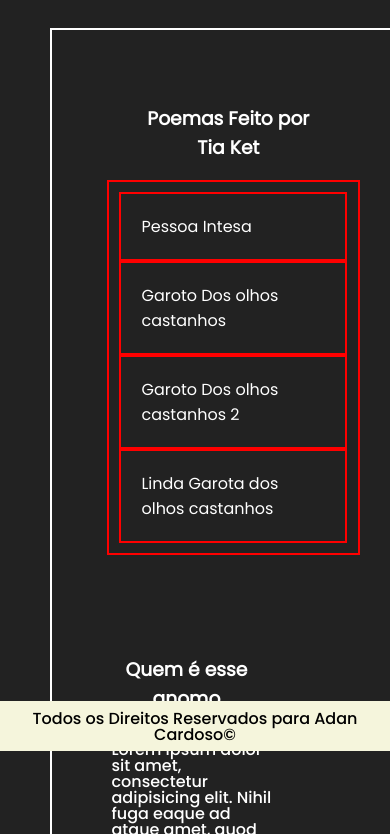
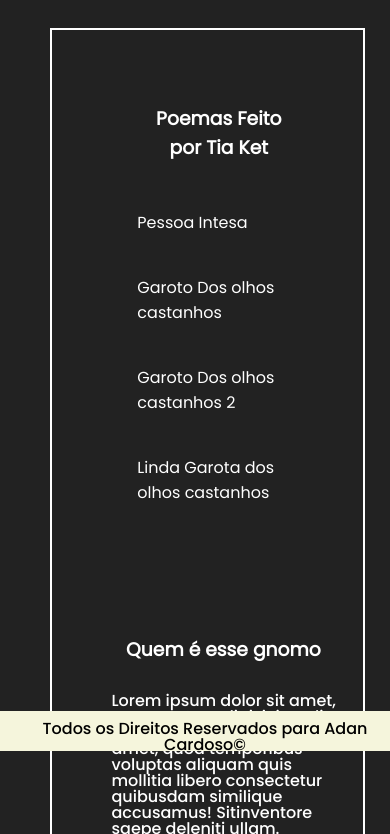
Before and after one commit to adancard/online, a plain HTML site: page tiaket/index.html in a window 390 px wide. Shown: the part 93-927 px from the top of the page. Drawn offline with Linux system fonts and the light colour scheme.

Commit message:
Add files via upload

```diff
--- a/tiaket/css/estilo.css
+++ b/tiaket/css/estilo.css
@@ -152,23 +152,23 @@ p{
     section{
 
         flex-direction: column;
-        width: 110%;
+        width: 100%;
         display: flex;
-        height: 1000px;
+        height: 100%;
 
 
     }
 
     nav ul{
 
-        border: solid red 2px;
+        /* border: solid red 2px; */
         text-align: left;
 
     }
 
     nav li{
 
-        border: solid red 2px;
+        /* border: solid red 2px; */
         margin: auto;
         padding: 20px;
         width: 80%;
@@ -208,15 +208,11 @@ p{
 
     footer{
 
-        text-align: center;
-        background: beige;
-        color: black;
-        width: 100%;
-        height: 50px;
-        position: absolute;
         bottom: 0;
         left: 0;
-        display: flex;
+        height: 40px;
+        position: fixed;
+        width: 100%;
 
     }
 
@@ -231,14 +227,18 @@ p{
 
     article{
 
-        text-align: center;
+     flex-direction: column;
+     text-align: center;
+     width: 90%;
+     display: flex;
+     height: 100%;
 
 
     }
 
     .titulo{
 
-        text-align: right;
+        text-align: center;
 
     }
 
```
Also changed, not shown: tiaket/index.html (+0 -1 lines).
